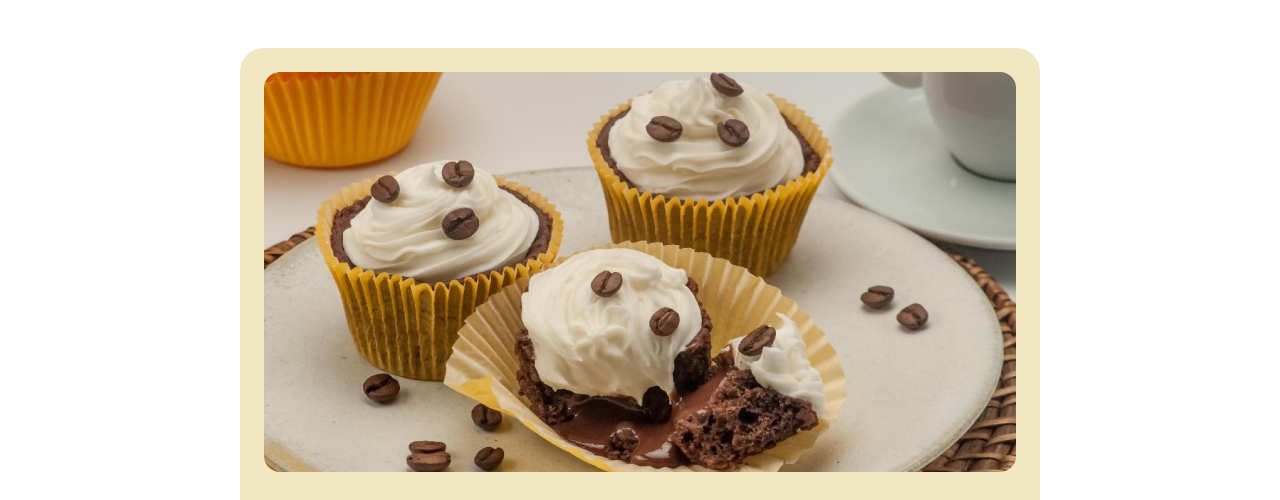
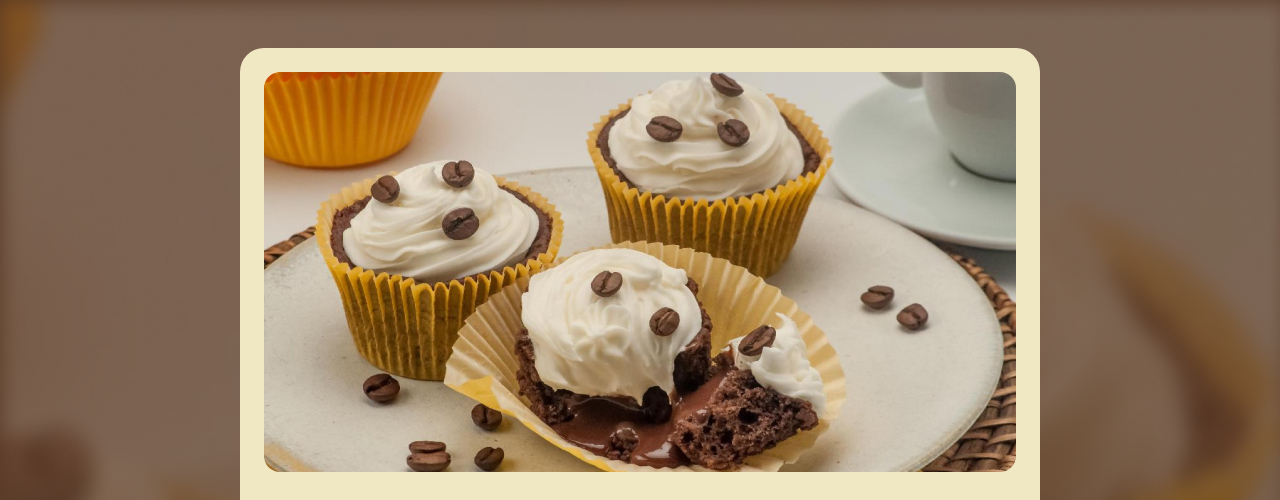
Before and after one commit to jooao7/pagina-de-receitas, a plain HTML site: page index.html in a window 1280 px wide. Shown: the top 500 px of the page. Drawn offline with Linux system fonts and the light colour scheme; the site is published under a folder, as on GitHub Pages, so addresses that start at the root find nothing; a web font is replaced by a local one.

Commit message:
fix: ajuste background-image

```diff
--- a/style.css
+++ b/style.css
@@ -8,7 +8,7 @@
   color: #573a37;
 }
 body {
-  background-image: url(/assets/bg-image.jpg);
+  background-image: url(assets/bg-image.jpg);
   background-size: cover;
 }
 #page {
```
